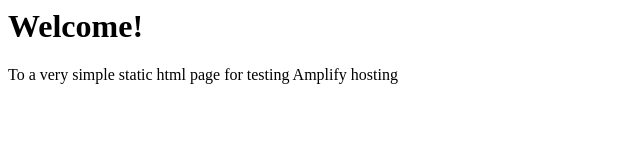
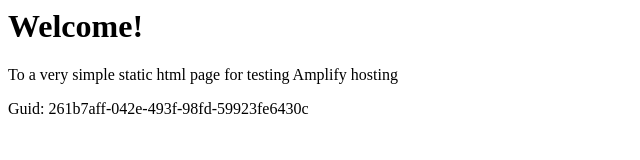
Before and after one commit to aws-aemilia-dub/Github-PR-Commit-Integration-Test-DoNotTouch-v1-preprod-eu-west-1, a website: page src/index.html in a window 1280 px wide. Shown: the whole page, without its empty margins (0-640 px from the left). Drawn offline with Linux system fonts and the light colour scheme.

Commit message:
commit from integ tests

```diff
--- a/src/index.html
+++ b/src/index.html
@@ -1,3 +1,5 @@
+
+
 <html lang="en">
 
 <head>
@@ -10,6 +12,6 @@
 <body>
     <h1>Welcome!</h1>
     <p>To a very simple static html page for testing Amplify hosting</p>
-</body>
+    <p>Guid: 261b7aff-042e-493f-98fd-59923fe6430c</p></body>
 
 </html>
```
